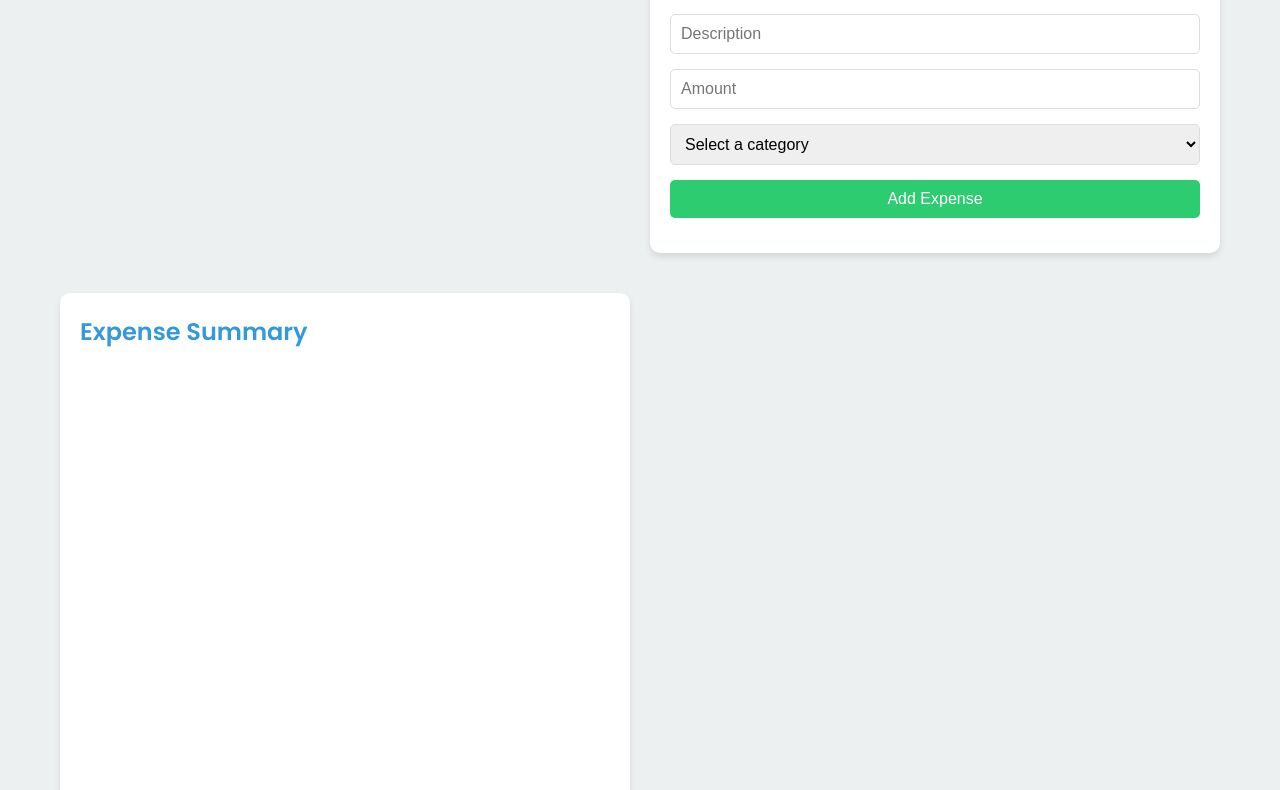
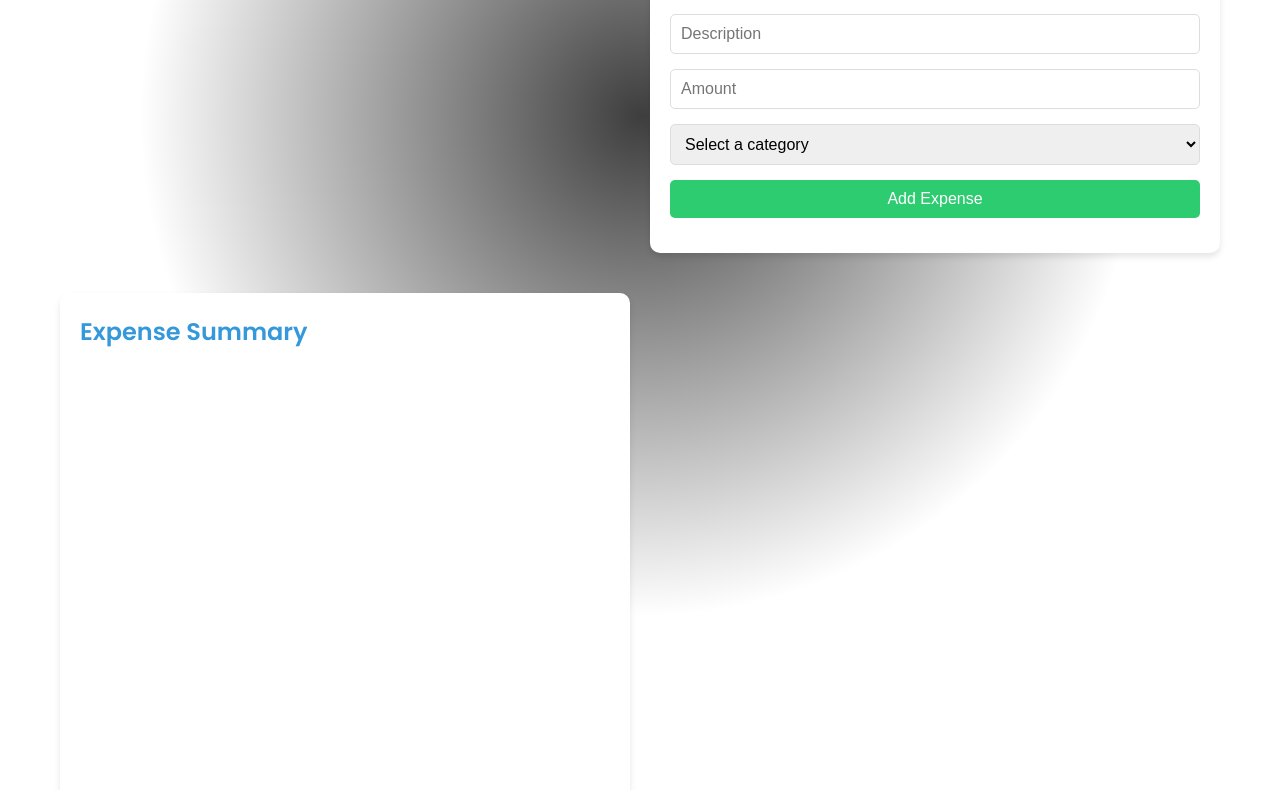
Before and after one commit to zaid-commits/Expense, a plain HTML site: page index.html in a window 1280 px wide. Shown: the part 84-874 px from the top of the page. Drawn offline with nearby package versions, Linux system fonts and the light colour scheme.

Commit message:
background changed

```diff
--- a/styles.css
+++ b/styles.css
@@ -14,9 +14,11 @@
 
 body {
     font-family: 'Poppins', sans-serif;
-    background-color: var(--background-color);
-    color: var(--text-color);
+    /* background-color: var(--background-color);
+    color: var(--text-color); */
     line-height: 1.6;
+     background-color: #0f172a; /* Equivalent to bg-slate-950 */
+    background: radial-gradient(circle 500px at 50% 200px, #3e3e3e, transparent);
 }
 
 .container {
```
